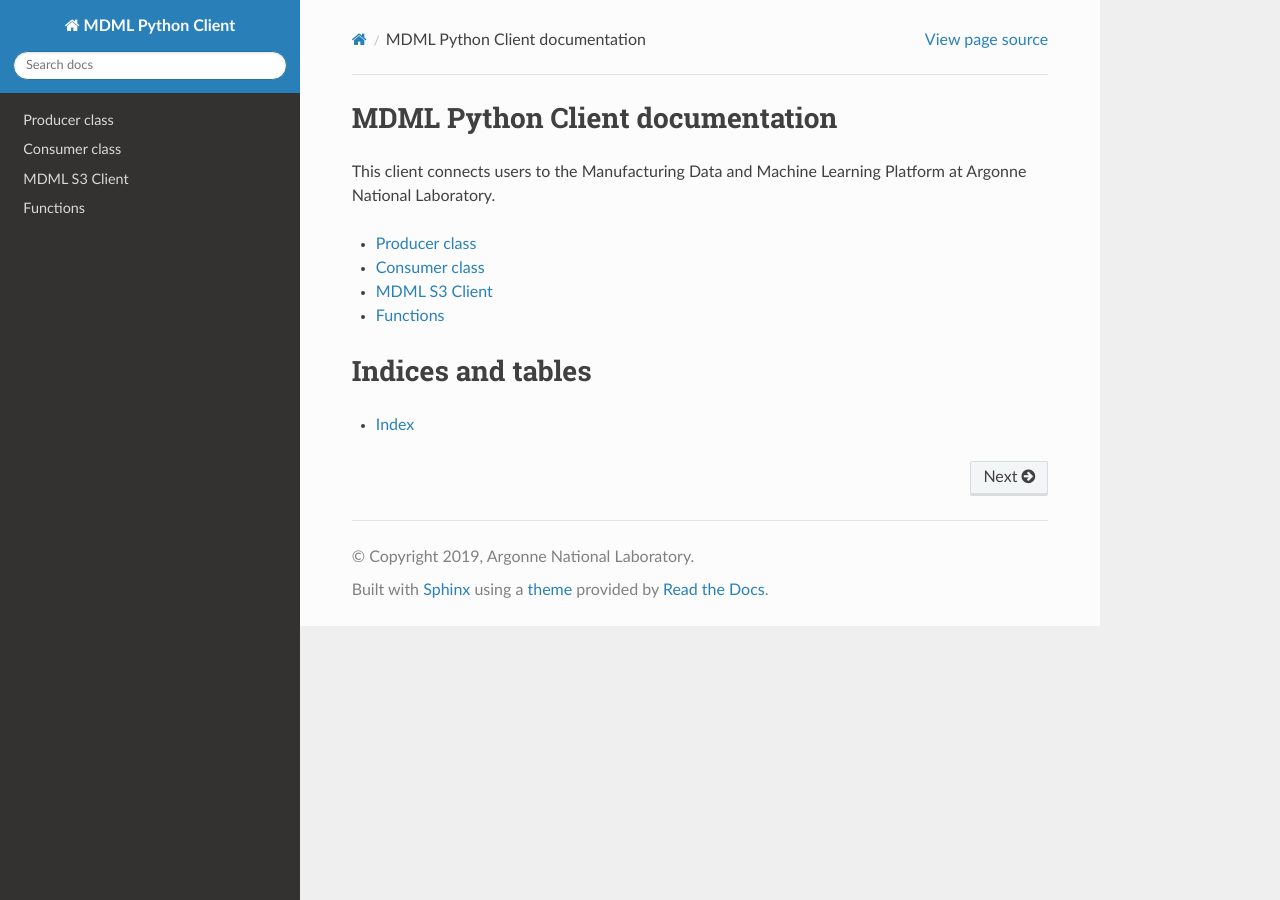
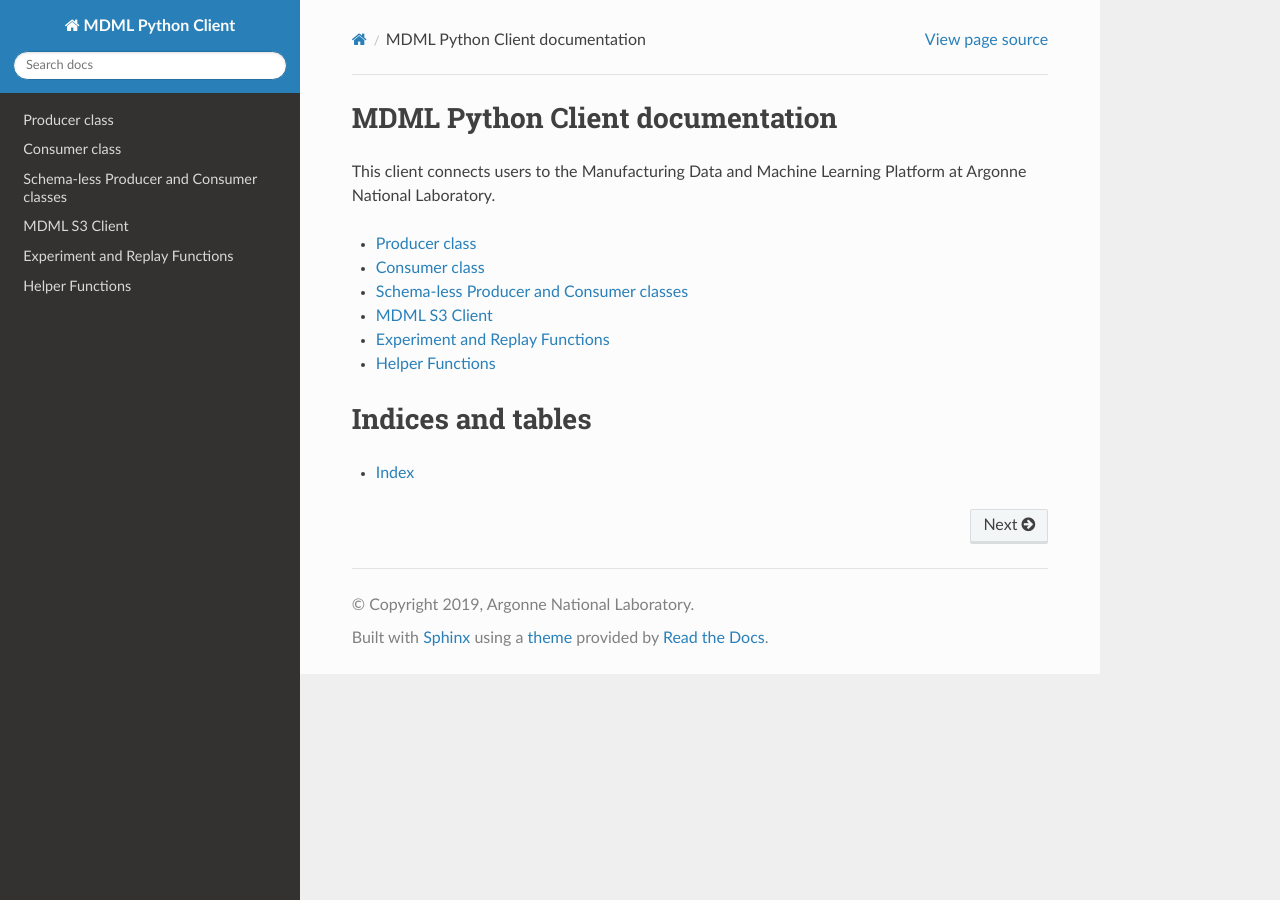
Before and after one commit to anl-mdml/MDML_Client, a Sphinx documentation site: the page built from docs/index.rst, in a window 1280 px wide. Built offline with Sphinx 7.4.7 and the Read the Docs theme 2.0.0, drawn with Linux system fonts in a browser that asks for light colours.

Commit message:
Update client.rst

```diff
--- a/docs/client.rst
+++ b/docs/client.rst
@@ -11,6 +11,7 @@ Consumer class
    :members:
 
 Schema-less Producer and Consumer classes
+=========================================
 
 .. autoclass:: mdml_client.kafka_mdml_producer_schemaless
    :members:
@@ -25,11 +26,15 @@ This is used for "coat-checking" large files.
 .. autoclass:: mdml_client.kafka_mdml_s3_client
    :members:
 
-Functions
-=========
+Experiment and Replay Functions
+===============================
 
-.. autofunction:: mdml_client.create_schema
 .. autofunction:: mdml_client.start_experiment
 .. autofunction:: mdml_client.stop_experiment
 .. autofunction:: mdml_client.replay_experiment
+
+Helper Functions
+================
+
+.. autofunction:: mdml_client.create_schema
 .. autofunction:: mdml_client.chunk_file
```
